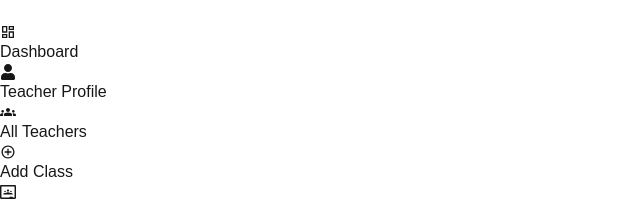
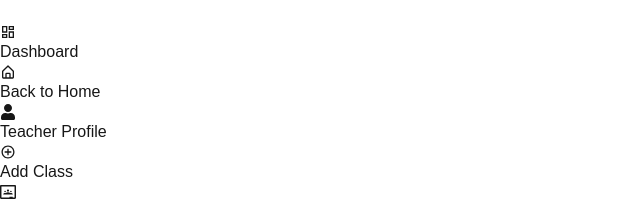
Before and after one commit to azaaaaaaaaad/management, a Next.js app: page /dashboard in a window 1280 px wide. Shown: the top 201 px of the page, without its empty margins (0-640 px from the left). Built offline with nearby package versions, Linux system fonts and the light colour scheme; no server answers; the database is empty.

Commit message:
add: dashboard sidebar -> home route; removed all-teachers route\

```diff
--- a/src/components/dashboard/SidebarLayout.js
+++ b/src/components/dashboard/SidebarLayout.js
@@ -4,6 +4,8 @@ import { FaUser } from "react-icons/fa";
 import { SiGoogleclassroom } from "react-icons/si";
 import { IoMdAddCircleOutline } from "react-icons/io";
 import { usePathname } from "next/navigation"; // Import usePathname hook
+import Link from "next/link";
+import { BiHomeAlt } from "react-icons/bi";
 
 const Sidebar = ({ isSidebarOpen, toggleSidebar }) => {
   const pathname = usePathname(); // Get the current route
@@ -44,6 +46,17 @@ const Sidebar = ({ isSidebarOpen, toggleSidebar }) => {
               </a>
             </li>
             <li>
+              <Link
+                href="/"
+                className={`menu-item text-sm flex items-center cursor-pointer rounded-md px-3 py-3 transition-all duration-300 ${isActive(
+                  "/"
+                )}`}
+              >
+                <BiHomeAlt className="text-2xl mr-2" />
+                <span>Back to Home</span>
+              </Link>
+            </li>
+            <li>
               <a
                 href="/dashboard/teacherProfile"
                 className={`menu-item text-sm flex items-center cursor-pointer rounded-md px-3 py-3 transition-all duration-300 ${isActive(
@@ -54,7 +67,7 @@ const Sidebar = ({ isSidebarOpen, toggleSidebar }) => {
                 <span>Teacher Profile</span>
               </a>
             </li>
-            <li>
+            {/* <li>
               <a
                 href="/dashboard/allTeachers"
                 className={`menu-item text-sm flex items-center cursor-pointer rounded-md px-3 py-3 transition-all duration-300 ${isActive(
@@ -64,7 +77,7 @@ const Sidebar = ({ isSidebarOpen, toggleSidebar }) => {
                 <MdGroups className="text-2xl mr-2" />
                 <span>All Teachers</span>
               </a>
-            </li>
+            </li> */}
 
             <li>
               <a
```
